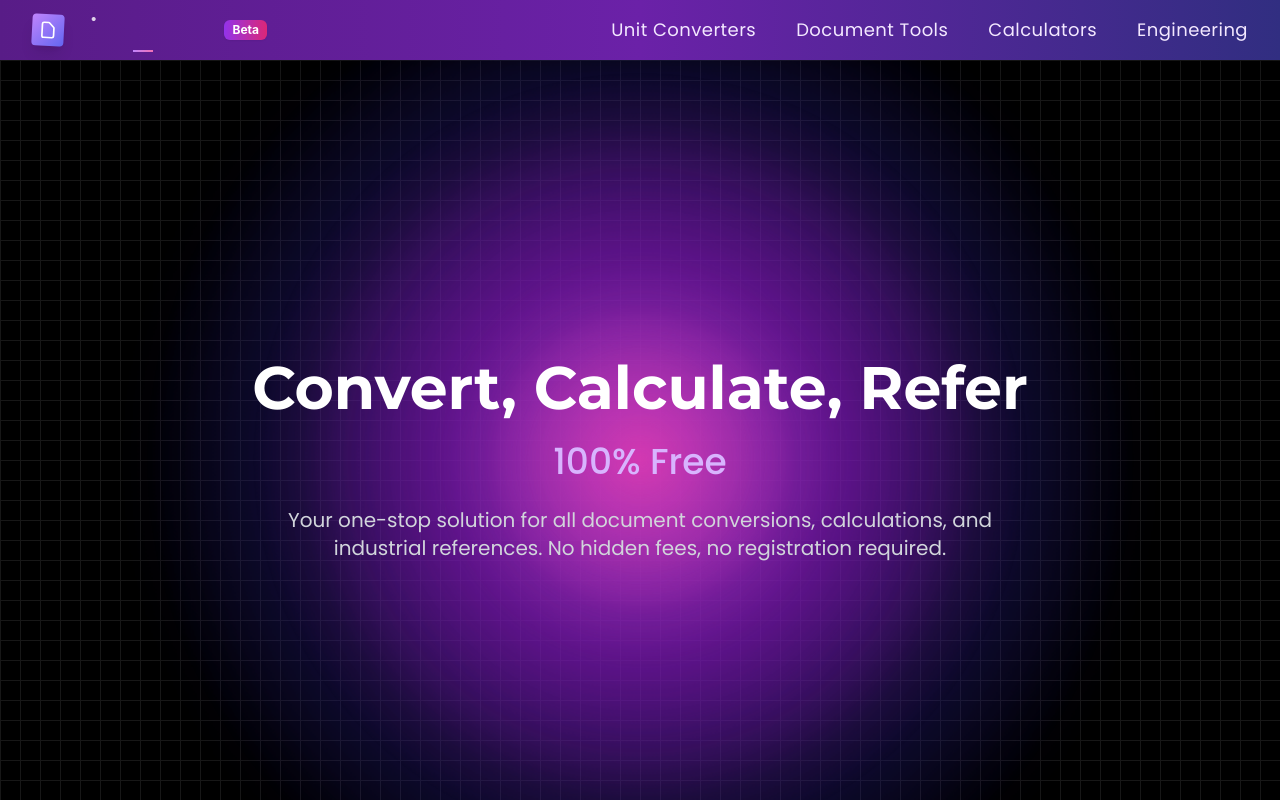
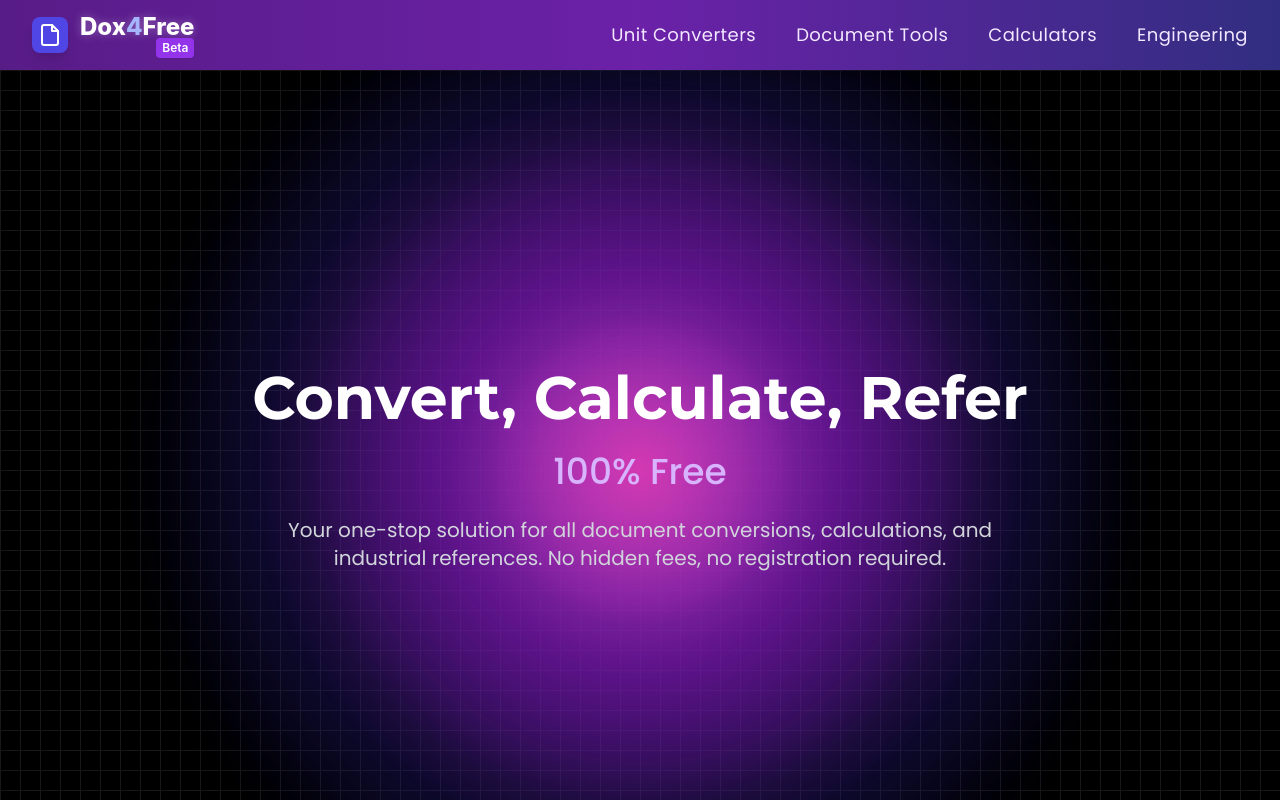
Before and after one commit to Evrenyilmaz101/dox4free, a React (Create React App) app: page / in a window 1280 px wide. Shown: the top 800 px of the page. Built offline with nearby package versions, Linux system fonts and the light colour scheme.

Commit message:
Simplified logo design for better reliability and visibility

```diff
--- a/src/components/layout/Header.tsx
+++ b/src/components/layout/Header.tsx
@@ -11,24 +11,18 @@ const Header: React.FC = () => {
           <div className="flex items-center">
             <Link to="/" className="flex items-center">
               <div className="relative flex items-center">
-                <div className="mr-2 bg-gradient-to-br from-purple-400 to-indigo-500 rounded p-1.5 shadow-lg transform rotate-3">
-                  <svg xmlns="http://www.w3.org/2000/svg" className="h-5 w-5 text-white" fill="none" viewBox="0 0 24 24" stroke="currentColor">
-                    <path strokeLinecap="round" strokeLinejoin="round" strokeWidth={2} d="M7 21h10a2 2 0 002-2V9.414a1 1 0 00-.293-.707l-5.414-5.414A1 1 0 0012.586 3H7a2 2 0 00-2 2v14a2 2 0 002 2z" />
+                <div className="mr-3 bg-indigo-600 rounded-lg p-1.5 shadow-lg">
+                  <svg xmlns="http://www.w3.org/2000/svg" className="h-6 w-6 text-white" viewBox="0 0 24 24" fill="none" stroke="currentColor" strokeWidth="2" strokeLinecap="round" strokeLinejoin="round">
+                    <path d="M14 2H6a2 2 0 0 0-2 2v16a2 2 0 0 0 2 2h12a2 2 0 0 0 2-2V8z" />
+                    <polyline points="14 2 14 8 20 8" />
                   </svg>
                 </div>
-                <span className="text-3xl font-extrabold text-transparent bg-clip-text bg-gradient-to-r from-purple-300 via-pink-300 to-indigo-300 font-['Montserrat',_sans-serif] tracking-tight logo-text">
-                  <span className="relative inline-block">
-                    D<span className="text-white opacity-90 text-sm absolute -top-1 right-0 transform translate-x-1/2 logo-dot">•</span>
+                <div className="flex flex-col">
+                  <span className="text-2xl font-extrabold text-white leading-tight" style={{ textShadow: '0 0 10px rgba(255, 255, 255, 0.3)' }}>
+                    Dox<span className="text-indigo-300">4</span>Free
                   </span>
-                  <span className="relative">ox</span>
-                  <span className="relative inline-block">
-                    4<span className="absolute -bottom-1 left-0 w-full h-0.5 bg-gradient-to-r from-purple-400 to-pink-400 logo-underline"></span>
-                  </span>
-                  <span className="relative">
-                    Free
-                  </span>
-                </span>
-                <span className="ml-1 text-xs font-bold bg-gradient-to-r from-purple-600 to-pink-600 px-2 py-0.5 rounded-md text-white shadow-sm">Beta</span>
+                  <span className="ml-auto -mt-1 text-xs font-semibold bg-purple-600 px-1.5 py-0.5 rounded text-white shadow-sm">Beta</span>
+                </div>
               </div>
             </Link>
           </div>
```
